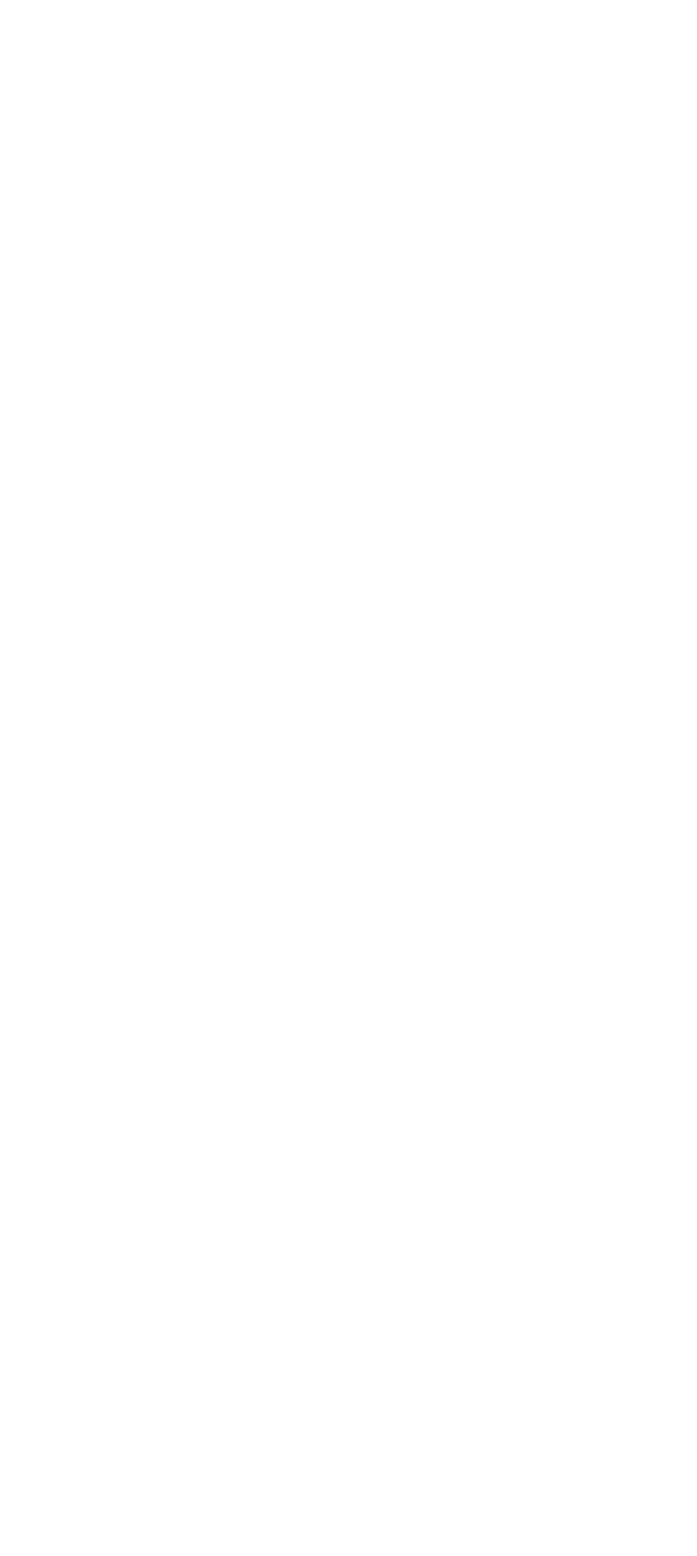
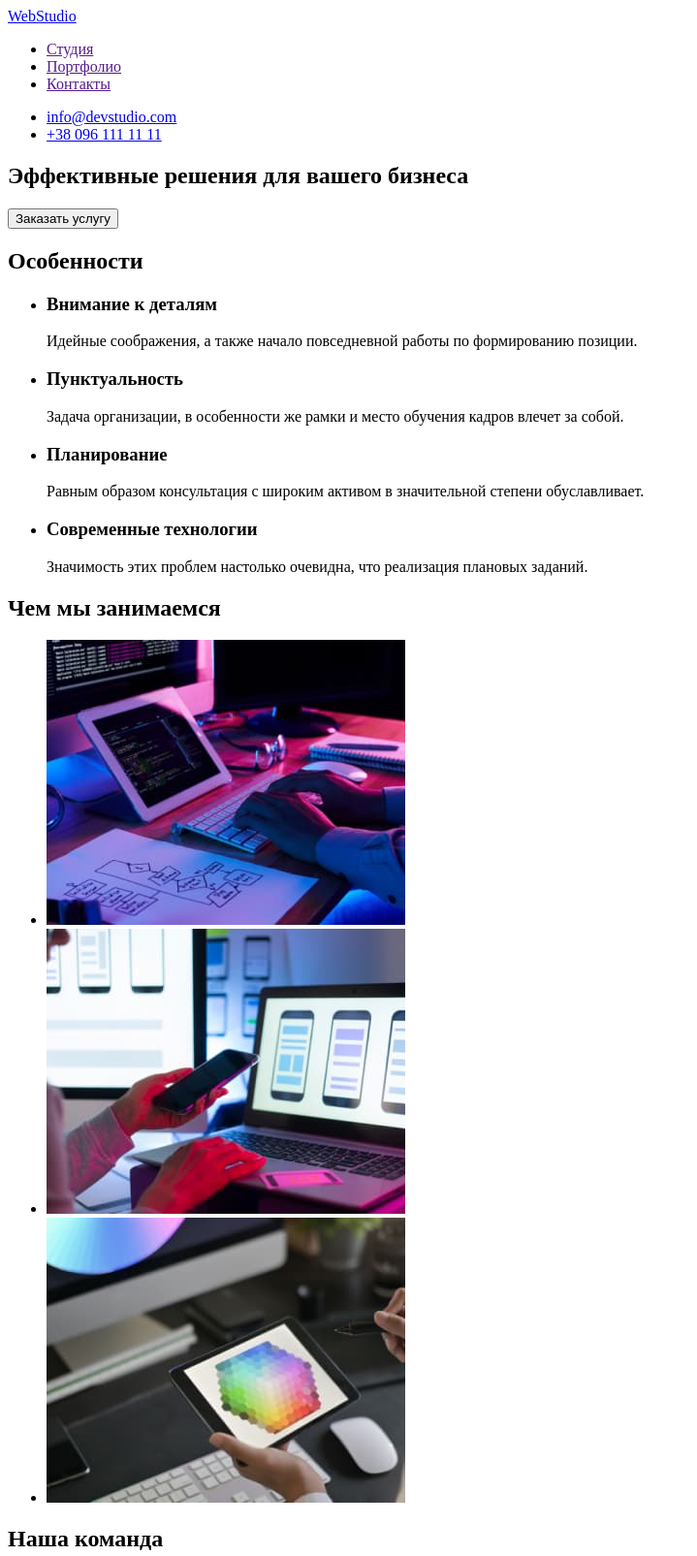
Before and after one commit to TinaDavy/goit-markup-hw-01, a plain HTML site: page index.html in a window 1280 px wide. Shown: the top 1605 px of the page at 97% size, without its empty margins (0-719 px from the left). Before the commit the page ends 800 px from the top, so only its background shows below. Drawn offline with Linux system fonts and the light colour scheme.

Commit message:
Added header and main

```diff
--- a/index.html
+++ b/index.html
@@ -1,10 +1,109 @@
 <!DOCTYPE html>
-<html lang="en">
+<html lang="ru">
   <head>
     <meta charset="UTF-8" />
     <meta http-equiv="X-UA-Compatible" content="IE=edge" />
     <meta name="viewport" content="width=device-width, initial-scale=1.0" />
-    <title>Document</title>
+    <title>WebStudio</title>
   </head>
-  <body></body>
+  <body>
+
+<header>
+  <a href="./index.html">WebStudio</a>
+
+  <nav>
+    <ul>
+      <li>
+        <a href="">Студия</a>
+      </li>
+      <li>
+        <a href="">Портфолио</a>
+      </li>
+      <li>
+        <a href="">Контакты</a>
+      </li>
+    </ul>
+  </nav>
+
+  <ul>
+    <li>
+      <a href="mailto:">info@devstudio.com</a>
+    </li>
+    <li>
+      <a href="tel:+">+38 096 111 11 11</a>
+    </li>
+  </ul>
+</header>
+
+<main>
+<section>
+  <h1>Эффективные решения для вашего бизнеса</h1>
+  <button type="button">Заказать услугу</button>
+</section>
+
+<section>
+  <h2>Особенности</h2>
+
+  <ul>
+    <li>
+      <h3>Внимание к деталям</h3>
+      <p>Идейные соображения, а также начало повседневной работы по формированию позиции.</p>
+    </li>
+    <li>
+      <h3>Пунктуальность</h3>
+      <p>Задача организации, в особенности же рамки и место обучения кадров влечет за собой.</p>
+    </li>
+    <li>
+      <h3>Планирование</h3>
+      <p>Равным образом консультация с широким активом в значительной степени обуславливает.</p>
+    </li>
+    <li>
+      <h3>Современные технологии</h3>
+      <p>Значимость этих проблем настолько очевидна, что реализация плановых заданий.</p>
+    </li>
+  </ul>
+</section>
+
+<section>
+  <h2>Чем мы занимаемся</h2>
+  <ul>
+    <li><img src="./images/box 1.jpg" alt="Программирование"></li>
+    <li><img src="./images/box 2.jpg" alt="Адаптация сайта"></li>
+    <li><img src="./images/box 3.jpg" alt="Вебдизайн "></li>
+  </ul>
+</section>
+
+<section>
+  <h2>Наша команда</h2>
+  <ul>
+    <li>
+      <img src="./images/Product Designer.jpg" alt="Product Designer">
+      <h3>Игорь Демьяненко</h3>
+      <p>Product Designer</p>
+    </li>
+    <li>
+      <img src="./images/Frontend Developer.jpg" alt="Frontend Developer">
+      <h3>Ольга Репина</h3>
+      <p>Frontend Developer</p>
+    </li>
+    <li>
+      <img src="./images/Marketing.jpg" alt="Marketing">
+      <h3>Николай Тарасов</h3>
+      <p>Marketing</p>
+    </li>
+    <li>
+      <img src="./images/UI Designer.jpg" alt="UI Designer">
+      <h3>Михаил Ермаков</h3>
+      <p>UI Designer</p>
+    </li>
+  </ul>
+</section>
+</main>
+
+<footer>
+  <a href="./index.html">WebStudio</a>
+
+</footer>
+
+  </body>
 </html>
```
Also changed, not shown: images/Frontend Developer.jpg (added), images/Marketing.jpg (added), images/Product Designer.jpg (added), images/UI Designer.jpg (added), images/box 1.jpg (added), images/box 2.jpg (added), images/box 3.jpg (added).
